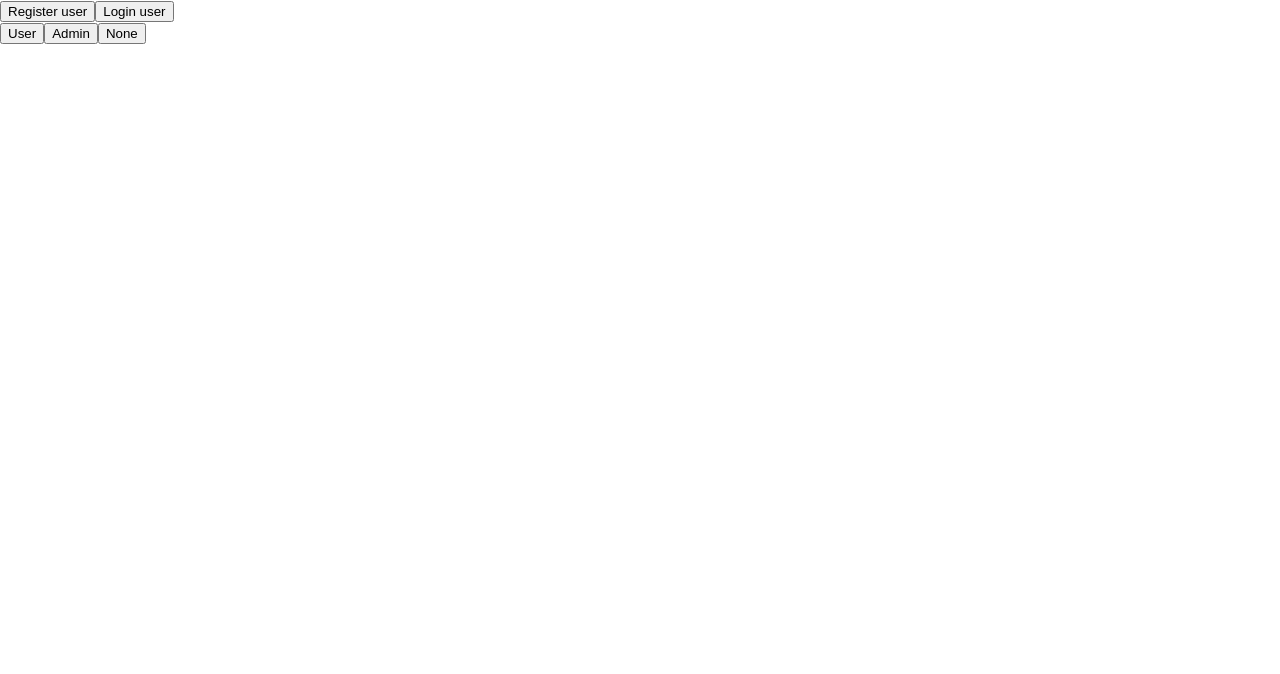
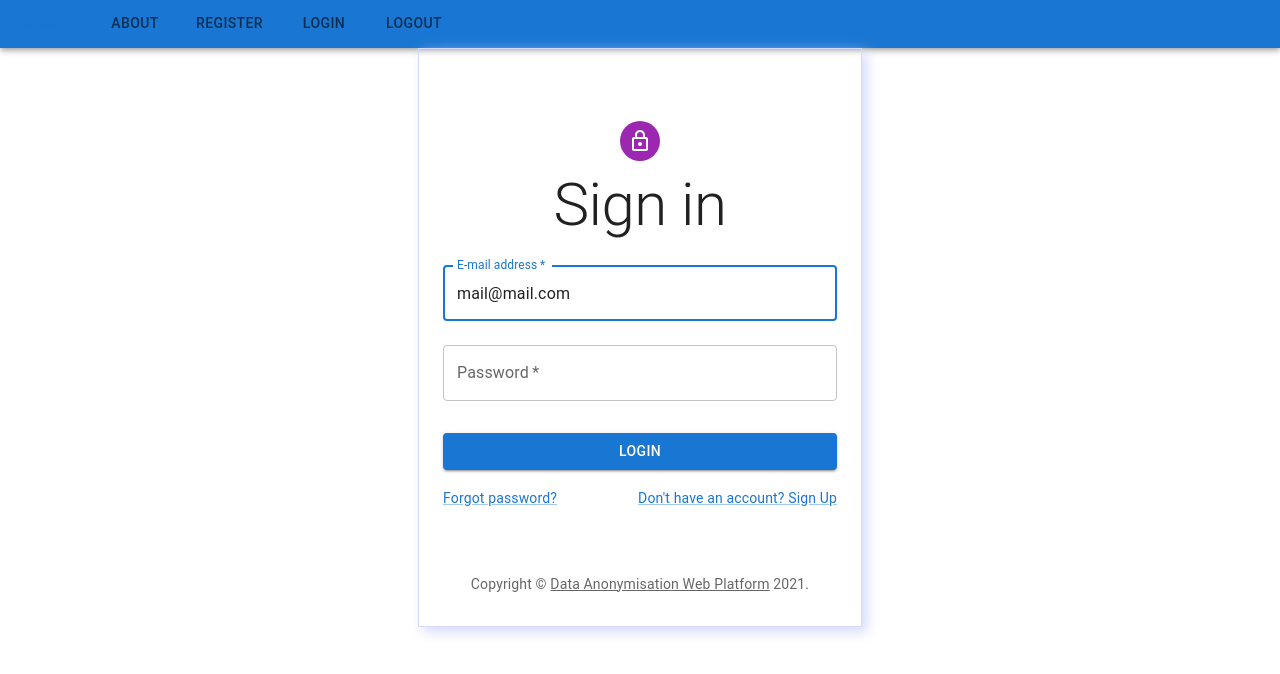
Before and after one commit to Wenox/data-anonymization, a React (Create React App) app in the folder frontend/: page /login in a window 1280 px wide. Shown: the top 674 px of the page. Built offline with nearby package versions, Linux system fonts and the light colour scheme.

Commit message:
feat: login form

```diff
--- a/frontend/src/App.tsx
+++ b/frontend/src/App.tsx
@@ -1,7 +1,11 @@
 import React from 'react';
 import Main from './pages/main';
 import {QueryClient, QueryClientProvider} from 'react-query';
-import {BrowserRouter} from "react-router-dom";
+import {BrowserRouter, Route, Routes} from "react-router-dom";
+import About from "./pages/about";
+import Login from "./pages/login";
+import Register from "./pages/register";
+import Navigation from "./components/navigation";
 
 const queryClient = new QueryClient();
 
@@ -9,7 +13,24 @@ function App() {
   return (
     <BrowserRouter>
       <QueryClientProvider client={queryClient}>
-                <Main/>
+
+        <Navigation />
+
+        <Routes>
+          <Route path="/" element={<Main/>}/>
+          <Route path="/about" element={<About/>}/>
+          <Route path="/login" element={<Login/>}/>
+          <Route path="/register" element={<Register/>}/>
+          <Route
+            path="*"
+            element={
+              <main style={{ padding: "1rem" }}>
+                <p>There's nothing here!</p>
+              </main>
+            }
+          />
+        </Routes>
+
       </QueryClientProvider>
     </BrowserRouter>
   );
--- /dev/null
+++ b/frontend/src/components/copyright.tsx
@@ -0,0 +1,20 @@
+import {FC} from "react";
+import Typography from "@mui/material/Typography";
+import Link from "@mui/material/Link";
+
+export const Copyright: FC = () => (
+  <Typography
+    variant="body2"
+    color="text.secondary"
+    align="center"
+    sx={{ mt: 8, mb: 4 }}
+  >
+    {'Copyright © '}
+    <Link color="inherit" href="about">
+      Data Anonymisation Web Platform
+    </Link>
+    {' '}
+    {new Date().getFullYear()}
+    {'.'}
+  </Typography>
+);
--- /dev/null
+++ b/frontend/src/components/history.ts
@@ -0,0 +1,2 @@
+import { createBrowserHistory } from "history";
+export default createBrowserHistory();
--- /dev/null
+++ b/frontend/src/components/navigation.tsx
@@ -0,0 +1,41 @@
+import {AppBar, Tab, Tabs} from "@mui/material";
+import {FC, useState} from "react";
+import {useNavigate} from "react-router-dom";
+
+const Navigation: FC = () => {
+  const navigate = useNavigate();
+  const [tab, setTab] = useState<number>(0);
+
+  // return (
+  //   <>
+  //     <nav>
+  //       <h1>The navigation</h1>
+  //       <ul>
+  //         <Link to='/about'>
+  //           <li>About</li>
+  //         </Link>
+  //         <Link to='/register'>
+  //           <li>Register</li>
+  //         </Link>
+  //         <Link to='/login'>
+  //           <li>Login</li>
+  //         </Link>
+  //       </ul>
+  //     </nav>
+  //   </>
+  // )
+
+  return (
+    <AppBar position='static'>
+      <Tabs value={tab} onChange={(e, v) => setTab(v)}>
+        <Tab label='Start' onClick={() => navigate('/')}/>
+        <Tab label='About' onClick={() => navigate('/about')}/>
+        <Tab label='Register' onClick={() => navigate('/register')}/>
+        <Tab label='Login' onClick={() => navigate('/login')}/>
+        <Tab label='Logout' onClick={() => {}}/>
+      </Tabs>
+    </AppBar>
+  );
+}
+
+export default Navigation;
--- a/frontend/src/index.tsx
+++ b/frontend/src/index.tsx
@@ -5,6 +5,9 @@ import App from './App';
 import reportWebVitals from './reportWebVitals';
 import axios from "axios";
 import {ACCESS_TOKEN, JWT_EXPIRED_MSG, REFRESH_TOKEN} from "./constants/token";
+import {toast} from "react-toastify";
+
+toast.configure();
 
 const refresher = axios.create({});
 
@@ -29,7 +32,7 @@ axios.interceptors.response.use(
         let originalConfig = err.config;
 
         if (err.response) {
-            if (err.response.status === 403 && err.response.headers['error'].startsWith(JWT_EXPIRED_MSG) && !originalConfig._retry) {
+            if (err.response.status === 403 && err.response.headers && err.response.headers['error'] && err.response.headers['error'].startsWith(JWT_EXPIRED_MSG) && !originalConfig._retry) {
                 originalConfig._retry = true;
 
                 refresher.post('/api/v1/auth/refresh-token', {}, {
--- /dev/null
+++ b/frontend/src/pages/about.tsx
@@ -0,0 +1,7 @@
+const About = () => {
+  return (
+    <p>About</p>
+  )
+}
+
+export default About;
--- /dev/null
+++ b/frontend/src/pages/login.tsx
@@ -0,0 +1,187 @@
+import Avatar from '@mui/material/Avatar';
+import Button from '@mui/material/Button';
+import CssBaseline from '@mui/material/CssBaseline';
+import TextField from '@mui/material/TextField';
+import Link from '@mui/material/Link';
+import Grid from '@mui/material/Grid';
+import Box from '@mui/material/Box';
+import LockOutlinedIcon from '@mui/icons-material/LockOutlined';
+import Typography from '@mui/material/Typography';
+import Container from '@mui/material/Container';
+import {createTheme, ThemeProvider} from '@mui/material/styles';
+import {login} from "../api/auth";
+import {FC, useState} from "react";
+import {Alert, Collapse, IconButton} from "@mui/material";
+import * as yup from 'yup';
+import {SubmitHandler, useForm, Controller} from "react-hook-form";
+import {yupResolver} from "@hookform/resolvers/yup";
+import {Copyright} from "../components/copyright";
+import {toast} from "react-toastify";
+import 'react-toastify/dist/ReactToastify.css';
+import {useNavigate} from "react-router-dom";
+
+interface IFormInputs {
+  email: string;
+  password: string;
+}
+
+const schema = yup.object().shape({
+  email: yup.string().email().required("E-mail address is required"),
+  password: yup.string().min(4).max(20).required(),
+});
+
+const theme = createTheme();
+
+const Login: FC = () => {
+  const {
+    handleSubmit,
+    control,
+    formState: {errors},
+  } = useForm<IFormInputs>({ resolver: yupResolver(schema) })
+
+  const navigate = useNavigate();
+
+  const [failedLogin, setFailedLogin] = useState(false);
+
+  const formSubmitHandler: SubmitHandler<IFormInputs> = (data: IFormInputs) => {
+    console.log('login data: ', data);
+    setFailedLogin(false);
+    login(data).then(response => {
+      toast.success('Logged in successfully.', {
+        position: "top-right",
+        autoClose: 5000,
+        hideProgressBar: false,
+        closeOnClick: true,
+        pauseOnHover: true,
+        draggable: true,
+        progress: undefined,
+      });
+      navigate('/register')
+    }).catch(err => {
+      toast.error('Logging in failed.', {
+        position: "top-right",
+        autoClose: 5000,
+        hideProgressBar: false,
+        closeOnClick: true,
+        pauseOnHover: true,
+        draggable: true,
+        progress: undefined,
+      });
+      setFailedLogin(true)
+    });
+  }
+
+  return (
+    <ThemeProvider theme={theme}>
+      <Container component="main" sx={{
+        border: '1px solid #d6daff',
+        boxShadow: '5px 5px 12px #d6daff'
+      }} maxWidth="xs">
+        <CssBaseline/>
+        <Box
+          sx={{
+            marginTop: 8,
+            display: 'flex',
+            flexDirection: 'column',
+            alignItems: 'center',
+          }}
+        >
+          <Avatar sx={{m: 1, bgcolor: 'secondary.main'}}>
+            <LockOutlinedIcon/>
+          </Avatar>
+          <Typography component="h1" variant="h2">
+            Sign in
+          </Typography>
+          <Box component="form" onSubmit={handleSubmit(formSubmitHandler)} noValidate sx={{mt: 1}}>
+            <Controller
+              name='email'
+              control={control}
+              defaultValue='mail@mail.com'
+              render={({field}) => (
+                <TextField
+                  {...field}
+                  label="E-mail address"
+                  variant="outlined"
+                  error={!!errors.email}
+                  helperText={errors.email ? errors.email?.message : ''}
+                  margin="normal"
+                  required
+                  fullWidth
+                  id="email"
+                  name="email"
+                  autoComplete="email"
+                  autoFocus
+                />
+              )}
+            />
+
+            <Controller
+              name='password'
+              control={control}
+              defaultValue=''
+              render={({field}) => (
+                <TextField
+                  {...field}
+                  variant="outlined"
+                  error={!!errors.password}
+                  helperText={errors.password ? errors.password?.message : ''}
+                  margin="normal"
+                  required
+                  fullWidth
+                  name="password"
+                  label="Password"
+                  type="password"
+                  id="password"
+                  autoComplete="current-password"
+                />
+              )}
+            />
+
+            <Button
+              type="submit"
+              fullWidth
+              variant="contained"
+              sx={{mt: 3, mb: 2}}
+            >
+              Login
+            </Button>
+            <Collapse in={failedLogin}>
+              <Alert
+                severity="error"
+                action={
+                  <IconButton
+                    aria-label="close"
+                    color="inherit"
+                    size="small"
+                    onClick={() => {
+                      setFailedLogin(false);
+                    }}
+                  >
+                    <LockOutlinedIcon fontSize="inherit"/>
+                  </IconButton>
+                }
+              >
+                Invalid e-mail address or password
+              </Alert>
+            </Collapse>
+            <Grid container>
+              <Grid item xs>
+                <Link href="forgot-password" variant="body2">
+                  Forgot password?
+                </Link>
+              </Grid>
+              <Grid item>
+                <Link href="register" variant="body2">
+                  {"Don't have an account? Sign Up"}
+                </Link>
+              </Grid>
+            </Grid>
+          </Box>
+        </Box>
+        <Copyright/>
+      </Container>
+    </ThemeProvider>
+  );
+}
+
+export default Login;
--- a/frontend/src/pages/main.tsx
+++ b/frontend/src/pages/main.tsx
@@ -1,7 +1,15 @@
 import {login, registerUser, testAdmin, testNone, testUser} from "../api/auth";
+import About from "./about";
+import Login from "./login";
+import Register from "./register";
 
 const Main = () => (
     <>
+      <About/>
+      <Login/>
+      <Register/>
+
+
         <button onClick={() => registerUser({email: "mail@mail.com", password: "password"})
             .then(function (response) {
                 console.log("Success: " + JSON.stringify(response, null, 2));
--- /dev/null
+++ b/frontend/src/pages/register.tsx
@@ -0,0 +1,7 @@
+const Register = () => {
+  return (
+    <p>Register</p>
+  )
+}
+
+export default Register;
```
Also changed, not shown: frontend/package.json (+10 -1 lines), 1 other file (tests, documents, lock files or other folders). Lines whose indentation alone changed are shown as unchanged.
